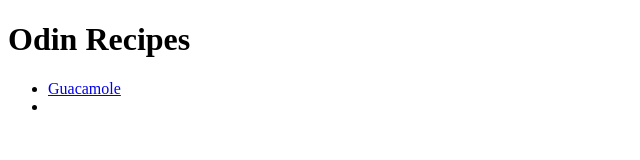
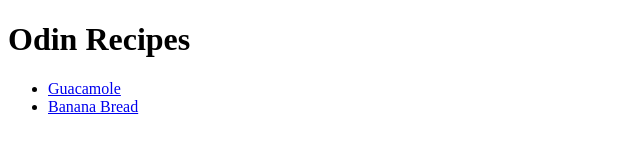
Before and after one commit to CaelanX/odin-recipes, a plain HTML site: page index.html in a window 1280 px wide. Shown: the whole page, without its empty margins (0-640 px from the left). Drawn offline with Linux system fonts and the light colour scheme.

Commit message:
Update index.html
fix link to Banana Bread

```diff
--- a/index.html
+++ b/index.html
@@ -8,7 +8,7 @@
 <h1>Odin Recipes</h1>
 <ul>
     <li><a href="./recipes/guacamole.html">Guacamole</a></li>
-    <li><a href="./recipes/bananaBread.html"></a></li>
+    <li><a href="./recipes/bananaBread.html">Banana Bread</a></li>
 </ul>
 </body>
 </html>
```
